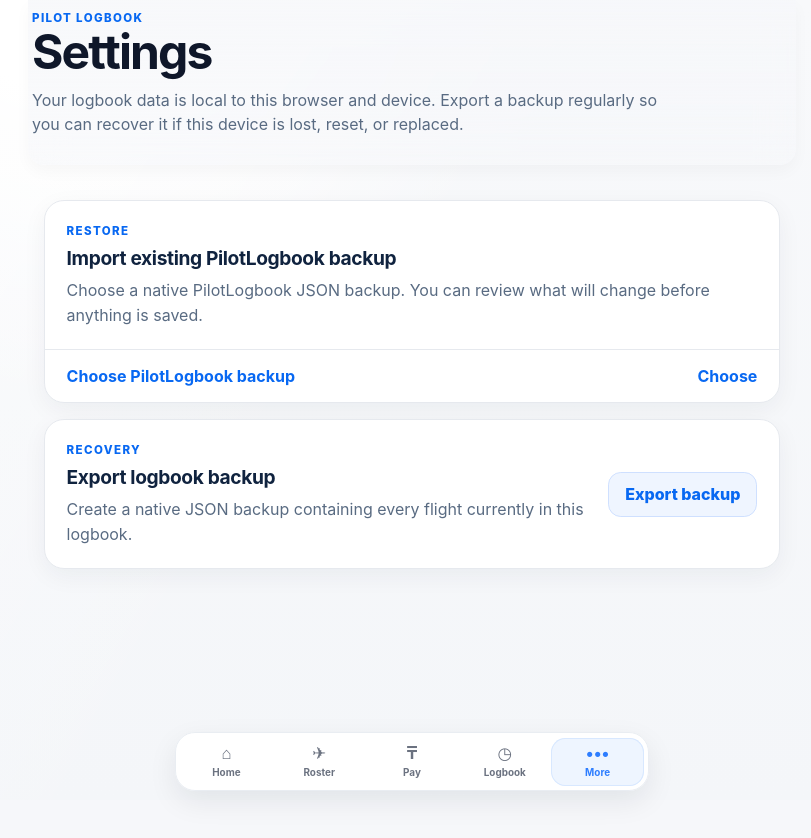
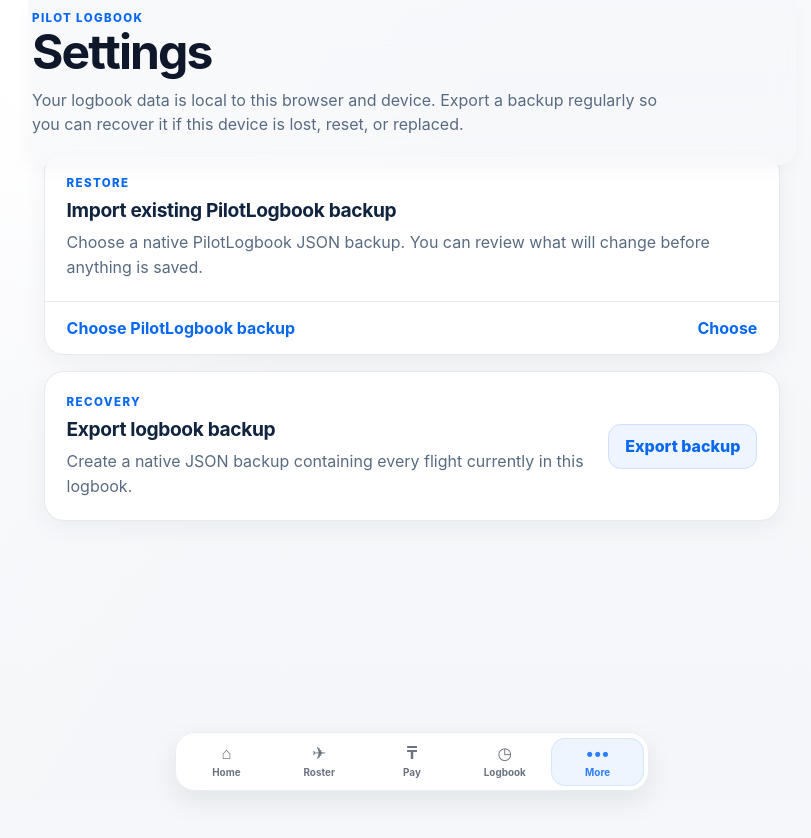
Before and after one commit to rbozzhanov-web/PWAPlog, a React (Vite) app in the folder apps/web/: page /settings in a window 1280 px wide. Shown: the top 838 px of the page, without its empty margins (228-1039 px from the left). Built offline with nearby package versions, Linux system fonts and the light colour scheme.

Commit message:
style(settings): tighten header after action cleanup

```diff
--- a/apps/web/src/styles/global.css
+++ b/apps/web/src/styles/global.css
@@ -1441,7 +1441,7 @@
 }
 
 .settings-page {
-  --tab-header-space: 12.5rem;
+  --tab-header-space: 9.5rem;
   --tab-header-width: 48rem;
 }
 
```
